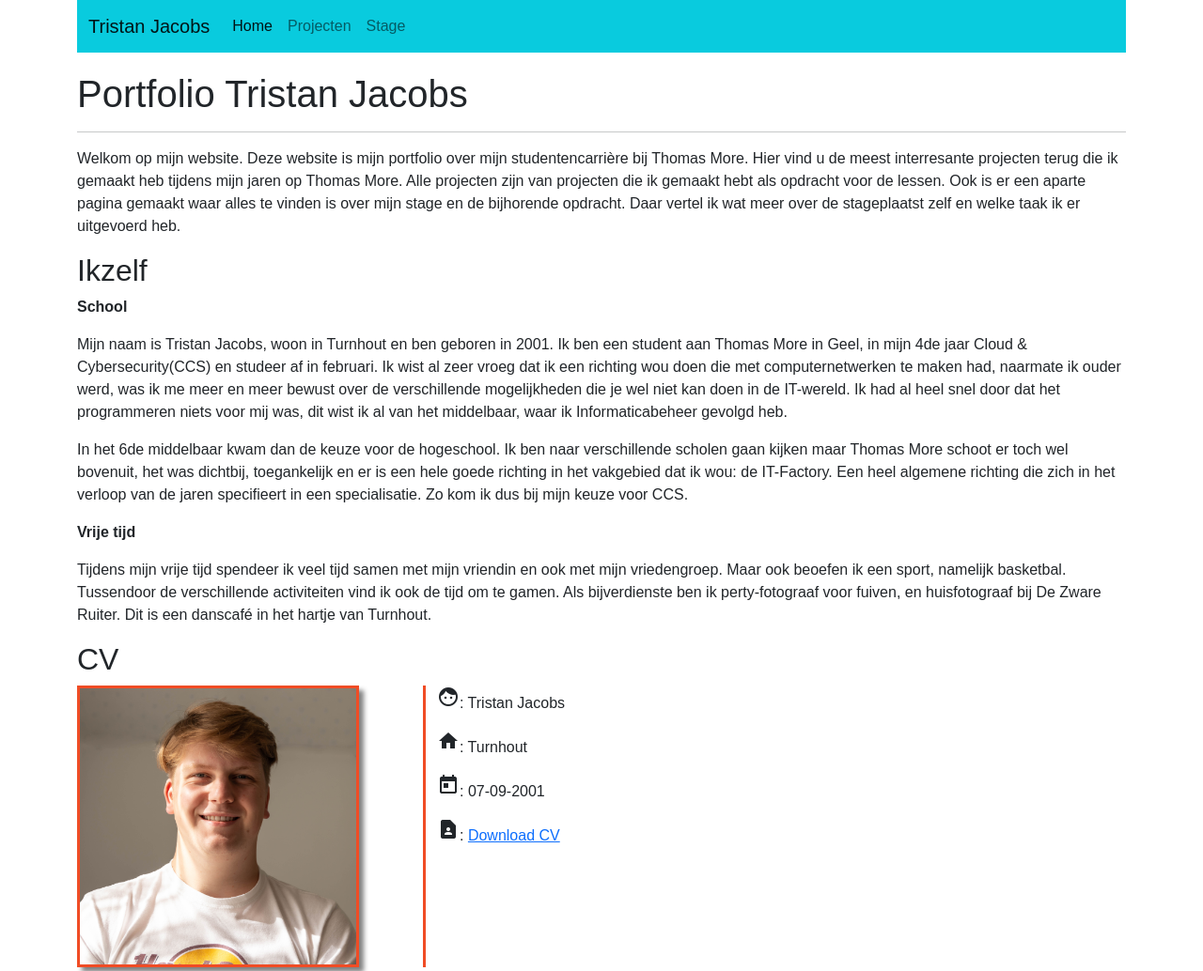
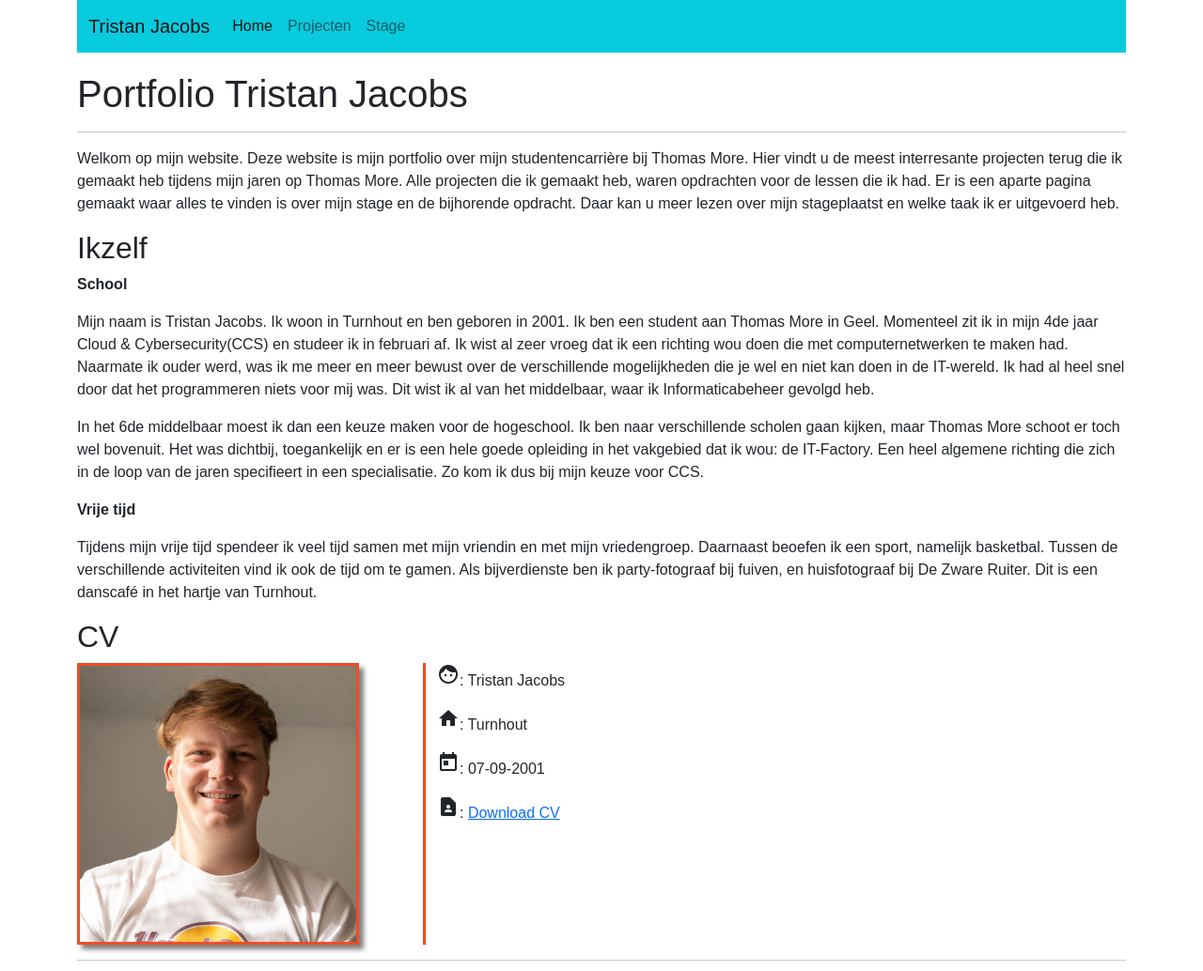
Before and after one commit to TristanJacobs/PersonalPortfolioWebsite, a plain HTML site: page index.html in a window 1280 px wide. Shown: the top 1034 px of the page at 94% size. Drawn offline with nearby package versions, Linux system fonts and the light colour scheme.

Commit message:
aanpassingen Fleur 2.0

```diff
--- a/index.html
+++ b/index.html
@@ -34,26 +34,26 @@
 
     <h1>Portfolio Tristan Jacobs</h1>
     <hr>
-    <p>Welkom op mijn website. Deze website is mijn portfolio over mijn studentencarrière bij Thomas More. Hier vind u de meest interresante projecten terug die ik gemaakt heb tijdens
-      mijn jaren op Thomas More. Alle projecten zijn van projecten die ik gemaakt hebt als opdracht voor de lessen.
-      Ook is er een aparte pagina gemaakt waar alles te vinden is over mijn stage en de bijhorende opdracht. Daar vertel ik wat meer over de stageplaatst zelf en welke taak ik er uitgevoerd heb.
+    <p>Welkom op mijn website. Deze website is mijn portfolio over mijn studentencarrière bij Thomas More. Hier vindt u de meest interresante projecten terug die ik gemaakt heb tijdens
+      mijn jaren op Thomas More. Alle projecten die ik gemaakt heb, waren opdrachten voor de lessen die ik had.
+      Er is een aparte pagina gemaakt waar alles te vinden is over mijn stage en de bijhorende opdracht. Daar kan u meer lezen over mijn stageplaatst en welke taak ik er uitgevoerd heb.
     </p>
 
     <h2>Ikzelf</h2>
     <p class="tussentitel">School</p>
     <p>
-      Mijn naam is Tristan Jacobs, woon in Turnhout en ben geboren in 2001. Ik ben een student aan Thomas More in Geel, in mijn 4de jaar Cloud & Cybersecurity(CCS) en studeer af in februari.
-      Ik wist al zeer vroeg dat ik een richting wou doen die met computernetwerken te maken had, naarmate ik ouder werd, was ik me meer en meer bewust over
-      de verschillende mogelijkheden die je wel niet kan doen in de IT-wereld. Ik had al heel snel door dat het programmeren niets voor mij was, dit wist ik al van het middelbaar,
+      Mijn naam is Tristan Jacobs. Ik woon in Turnhout en ben geboren in 2001. Ik ben een student aan Thomas More in Geel. Momenteel zit ik in mijn 4de jaar Cloud & Cybersecurity(CCS) en studeer ik in februari af.
+      Ik wist al zeer vroeg dat ik een richting wou doen die met computernetwerken te maken had. Naarmate ik ouder werd, was ik me meer en meer bewust over
+      de verschillende mogelijkheden die je wel en niet kan doen in de IT-wereld. Ik had al heel snel door dat het programmeren niets voor mij was. Dit wist ik al van het middelbaar,
       waar ik Informaticabeheer gevolgd heb.
     </p>
     <p>
-      In het 6de middelbaar kwam dan de keuze voor de hogeschool. Ik ben naar verschillende scholen gaan kijken maar Thomas More schoot er toch wel bovenuit, het was dichtbij, toegankelijk en er is een
-      hele goede richting in het vakgebied dat ik wou: de IT-Factory. Een heel algemene richting die zich in het verloop van de jaren specifieert in een specialisatie. Zo kom ik dus bij mijn keuze voor CCS.
+      In het 6de middelbaar moest ik dan een keuze maken voor de hogeschool. Ik ben naar verschillende scholen gaan kijken, maar Thomas More schoot er toch wel bovenuit. Het was dichtbij, toegankelijk en er is een
+      hele goede opleiding in het vakgebied dat ik wou: de IT-Factory. Een heel algemene richting die zich in de loop van de jaren specifieert in een specialisatie. Zo kom ik dus bij mijn keuze voor CCS.
     </p>
     <p class="tussentitel">Vrije tijd</p>
-    <p>Tijdens mijn vrije tijd spendeer ik veel tijd samen met mijn vriendin en ook met mijn vriedengroep. Maar ook beoefen ik een sport, namelijk basketbal. Tussendoor de verschillende activiteiten
-      vind ik ook de tijd om te gamen. Als bijverdienste ben ik perty-fotograaf voor fuiven, en huisfotograaf bij De Zware Ruiter. Dit is een danscafé in het hartje van Turnhout.
+    <p>Tijdens mijn vrije tijd spendeer ik veel tijd samen met mijn vriendin en met mijn vriedengroep. Daarnaast beoefen ik een sport, namelijk basketbal. Tussen de verschillende activiteiten
+      vind ik ook de tijd om te gamen. Als bijverdienste ben ik party-fotograaf bij fuiven, en huisfotograaf bij De Zware Ruiter. Dit is een danscafé in het hartje van Turnhout.
     </p>
     <h2>CV</h2>
     <div class="row">
```
Also changed, not shown: pages/project-pages/audit.html (+6 -6 lines), pages/project-pages/iot.html (+1 -1 lines).
